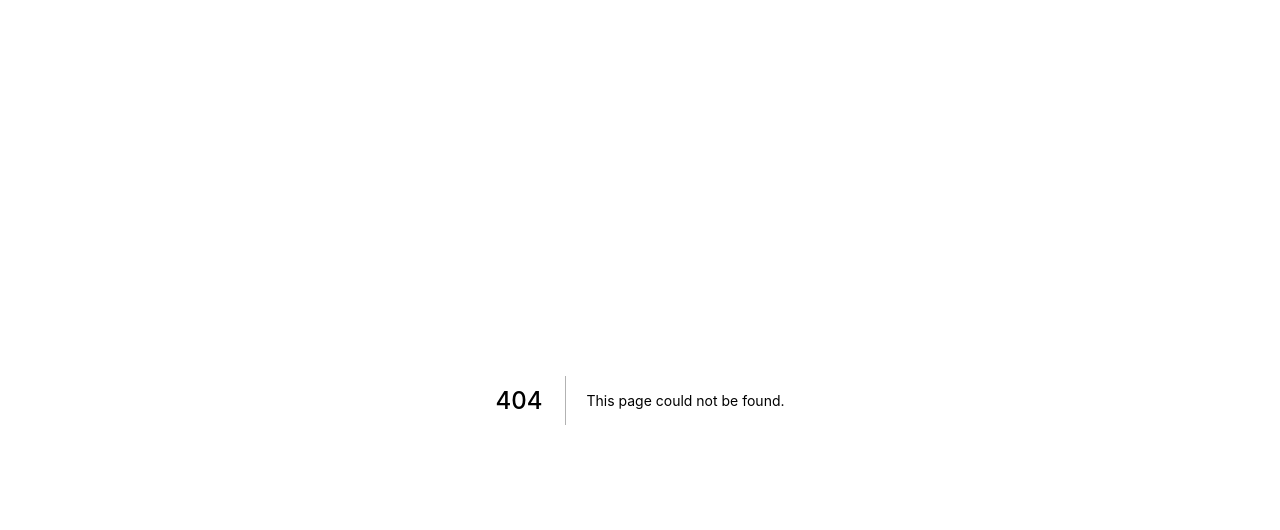
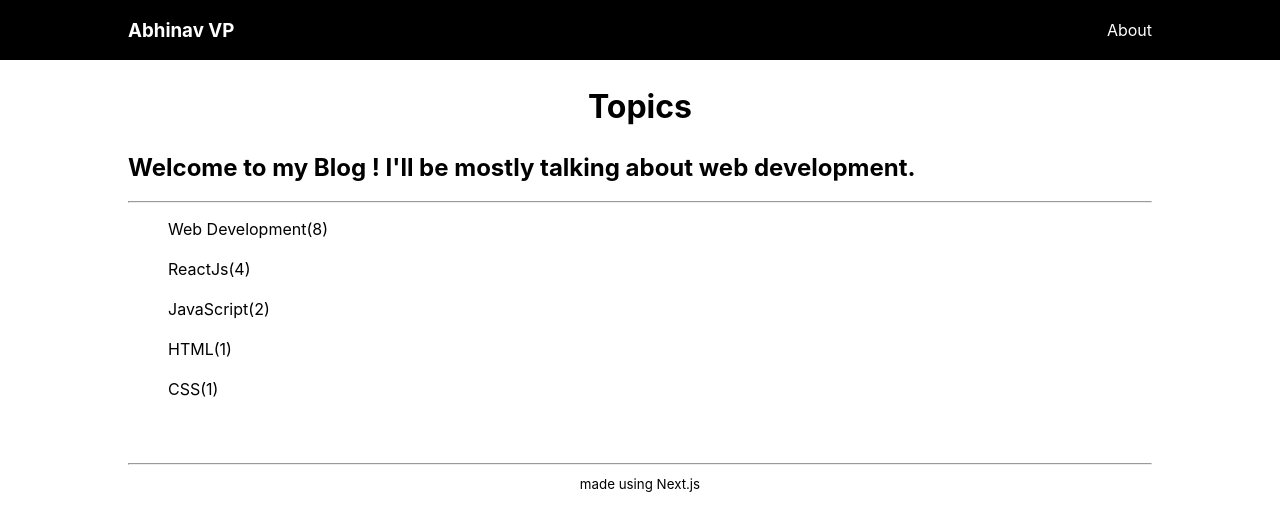
Before and after one commit to abhi12123/blog, a Next.js app: page /topics in a window 1280 px wide. Before the commit this address had no page. Shown: the top 530 px of the page. Built offline with nearby package versions, Linux system fonts and the light colour scheme.

Commit message:
added topic search feature

```diff
--- /dev/null
+++ b/lib/topics.js
@@ -0,0 +1,88 @@
+import fs from "fs";
+import path from "path";
+import matter from "gray-matter";
+import { generateSlug } from "../utils/generators";
+
+const postsDirectory = path.join(process.cwd(), "posts");
+
+export function getAllTopics() {
+  // Get file names under /posts
+  const fileNames = fs.readdirSync(postsDirectory);
+  let topicsArticles = {};
+  fileNames.map((fileName) => {
+    // Remove ".md" from file name to get id
+    const id = fileName.replace(/\.md$/, "");
+
+    // Read markdown file as string
+    const fullPath = path.join(postsDirectory, fileName);
+    const fileContents = fs.readFileSync(fullPath, "utf8");
+
+    // Use gray-matter to parse the post metadata section
+    const matterResult = matter(fileContents);
+    matterResult.data.topics?.map((topic) => {
+      if (topicsArticles[topic]) {
+        topicsArticles[topic] = topicsArticles[topic] + 1;
+      } else {
+        topicsArticles[topic] = 1;
+      }
+    });
+  });
+  let allTopics = Object.keys(topicsArticles)
+    .map((topic) => {
+      return {
+        name: topic,
+        postsCount: topicsArticles[topic],
+        slug: generateSlug(topic),
+      };
+    })
+    .sort((a, b) => (a.postsCount > b.postsCount ? -1 : 1));
+
+  // Sort posts by date
+  return allTopics;
+}
+
+export function getPostsByTopic(slug) {
+  // Get file names under /posts
+  const fileNames = fs.readdirSync(postsDirectory);
+  const allPostsData = fileNames.map((fileName) => {
+    // Remove ".md" from file name to get id
+    const id = fileName.replace(/\.md$/, "");
+
+    // Read markdown file as string
+    const fullPath = path.join(postsDirectory, fileName);
+    const fileContents = fs.readFileSync(fullPath, "utf8");
+
+    // Use gray-matter to parse the post metadata section
+    const matterResult = matter(fileContents);
+    // Combine the data with the id
+    return {
+      id,
+      ...matterResult.data,
+    };
+  });
+  // Sort posts by date
+  return allPostsData
+    .filter((postData) =>
+      postData.topics.find((topic) => generateSlug(topic) == slug)
+    )
+    .sort(({ date: a }, { date: b }) => {
+      if (a < b) {
+        return 1;
+      } else if (a > b) {
+        return -1;
+      } else {
+        return 0;
+      }
+    });
+}
+
+export function getAllTopicSlugs() {
+  const allTopics = getAllTopics();
+  return allTopics.map((topic) => {
+    return {
+      params: {
+        slug: topic.slug,
+      },
+    };
+  });
+}
--- /dev/null
+++ b/pages/topics/index.js
@@ -0,0 +1,69 @@
+import Head from "next/head";
+import Link from "next/link";
+import Layout from "../../components/layout";
+import { getAllTopics } from "../../lib/topics";
+
+export async function getStaticProps() {
+  const allTopics = getAllTopics();
+  return {
+    props: {
+      allTopics,
+    },
+  };
+}
+
+export default function Home({ allTopics = [] }) {
+  const title =
+    "Abhinav VP | Blog | Web development | ReactJs, Nextjs, HTML5, CSS3";
+  const description =
+    "Web Developer Blog by Abhinav VP, a web developer based in India. The Blog is created using NextJs. The blog will mostly discuss about Web development and occasionally other topics which might help developer career. The topics include Next.JS, ReactJs, HTML5, CSS3 etc";
+  return (
+    <Layout home>
+      <Head>
+        <title>{title}</title>
+        <meta name="description" content={description} />
+        <meta name="robots" content="index, follow" />
+        <meta property="og:type" content="article" />
+        <meta property="og:title" content={title} />
+        <meta property="og:description" content={description} />
+        <meta
+          property="og:image"
+          content="https://about.abhinavvp.com/images/profile-pic.jpg"
+        />
+        <meta property="og:url" content="https://www.abhinavvp.com/" />
+        <meta property="og:site_name" content={title} />
+        <meta name="twitter:title" content={title} />
+        <meta name="twitter:description" content={description} />
+        <meta
+          name="twitter:image"
+          content="https://about.abhinavvp.com/images/profile-pic.jpg"
+        />
+        <meta name="twitter:site" content="@abhi_vp_" />
+        <meta name="twitter:creator" content="@abhi_vp_" />
+      </Head>
+
+      <section>
+        <h1>Topics</h1>
+        <h2>
+          {`Welcome to my Blog ! I'll be mostly talking about web development.`}
+        </h2>
+        <hr />
+      </section>
+      <section>
+        <ul>
+          {allTopics.map((topic) => {
+            return (
+              <li>
+                <Link href={`/topics/${topic.slug}`}>
+                  <a>
+                    {topic.name}({topic.postsCount})
+                  </a>
+                </Link>
+              </li>
+            );
+          })}
+        </ul>
+      </section>
+    </Layout>
+  );
+}
--- a/posts/4-javascript-tips-for-shorter-code.md
+++ b/posts/4-javascript-tips-for-shorter-code.md
@@ -2,6 +2,7 @@
 title: "4 JavaScript Tips for Shorter Code"
 date: "2021-11-21"
 description: "There are plenty of tips which can be followed to make the JavaScript code shorter as well less complicated. I will share four of such tips which have reduced the effort and development time for me a lot while coding."
+topics: ["JavaScript", "Web Development"]
 ---
 
 There are plenty of tips which can be followed to make the JavaScript code shorter as well less complicated. I will share four of such tips which have reduced the effort and development time for me a lot while coding.
--- a/posts/another-4-javascript-tips-for-shorter-code.md
+++ b/posts/another-4-javascript-tips-for-shorter-code.md
@@ -2,6 +2,7 @@
 title: "Another 4 JavaScript Tips for Shorter Code"
 date: "2021-11-28"
 description: "4 more javascript tricks. This is continuation to my older acrticle on javascript"
+topics: ["JavaScript", "Web Development"]
 ---
 
 This is a continuation to my earlier article : [4 JavaScript tips for shorter code](https://abhinavvp.com/posts/4-javascript-tips-for-shorter-code/)
--- a/posts/how-react-rethinks-best-practices.md
+++ b/posts/how-react-rethinks-best-practices.md
@@ -2,6 +2,7 @@
 title: "How React Rethinks Best Practices"
 date: "2021-11-21"
 description: "React is currently the most popular front-end JavaScript library for building Web applications. It is an open-source JavaScript library that is used for building user interfaces. It renders the UI as per user requirements and plays nicely with any stack. In this article, we shall go through how React rethinks some of the best practices in web development."
+topics: ["ReactJs", "Web Development"]
 ---
 
 [React.js](https://reactjs.org/) is currently the most popular front-end JavaScript library for building Web applications. It is an open-source JavaScript library that is used for building user interfaces. It renders the UI as per user requirements and plays nicely with any stack. In this article, we shall go through how React rethinks some of the best practices in web development.
--- a/posts/portfolio-website-using-only-html.md
+++ b/posts/portfolio-website-using-only-html.md
@@ -2,6 +2,7 @@
 title: "I made a portfolio website using only HTML without any Styles. This is what I learned"
 date: "2022-02-27"
 description: "I made a portfolio website using only HTML without any styles. The intention was to push the limits of pure HTML and see its capabilities, and it was worth it. These are some of the things I’ve learned during the process."
+topics: ["HTML", "Web Development"]
 ---
 
 I made a portfolio website using only HTML without any styles. The intention was to push the limits of pure HTML and see its capabilities, and it was worth it. These are some of the things I’ve learned during the process.
--- a/posts/react-18.md
+++ b/posts/react-18.md
@@ -2,6 +2,7 @@
 title: "Behold, React 18 !"
 date: "2022-04-09"
 description: "A new version of React was released on the 29th of March this year. The latest version, React 18, includes some out-of-the-box improvements, including concurrent rending, new APIs, and much more. In this article, we shall go through some of the new features that have been introduced in React v18."
+topics: ["ReactJs", "Web Development"]
 ---
 
 A new version of React was released on the 29th of March this year. The latest version, React 18, includes some out-of-the-box improvements, including concurrent rending, new APIs, and much more. In this article, we shall go through some of the new features that have been introduced in React v18.
--- a/posts/react-explained-and-made-simple.md
+++ b/posts/react-explained-and-made-simple.md
@@ -4,6 +4,7 @@ date: "2021-11-21"
 description: "As per the landing page of React , it is a JavaScript library to build user interfaces. Its not a framework, but a library.
 Angular, Vue, Next.js, Gatsby, Redwood.js etc are examples for frameworks. A framework includes resources that a large-scale application might need : creating forms, running automated tests, making network requests etc.
 Whereas React itself does not include many of these functionalities. Core react is used only to build User Interfaces. In order to build complete React applications, you will need to choose the required packages and tools on your own. For example, for forms and validation React Hook Form or Formik can be used and for testing React Testing Library or Jest can be used."
+topics: ["ReactJs", "Web Development"]
 ---
 
 ![React landing page image](https://cdn.hashnode.com/res/hashnode/image/upload/v1635659888350/RiQ52UEMy.png)
--- a/posts/using-clamp-for-responsiveness.md
+++ b/posts/using-clamp-for-responsiveness.md
@@ -3,6 +3,7 @@ title: "Using Clamp() for Responsiveness"
 date: "2021-11-21"
 description: "Clamp is one of the most useful yet underrated functions in CSS to ensure responsiveness in web design.
 Web pages can be viewed from multiple platforms, and you will have to ensure that the design won't break in any of the viewports. Clamp() is a combination of min() and max(). It takes 3 arguments: the lower limit, the variable, and the upper limit. It clamps a value between the provided lower and upper limit. This ensures that the width remains relative to the viewport at the same time with a lower and upper bound."
+topics: ["CSS", "Web Development"]
 ---
 
 **Clamp()** is one of the most useful yet underrated functions in CSS to ensure responsiveness in web design.
--- a/posts/why-you-should-use-error-boundaries-in-react.md
+++ b/posts/why-you-should-use-error-boundaries-in-react.md
@@ -2,6 +2,7 @@
 title: "Why You Should Use Error Boundaries in React"
 date: "2022-02-12"
 description: "React Error Boundaries were introduced in React version 16 to generate a fallback UI in case a component were to crash. This was to ensure that a JavaScript error in a single component should not crash the whole app. "
+topics: ["ReactJs", "Web Development"]
 ---
 
 React Error Boundaries were introduced in React version 16 to generate a fallback UI in case a component were to crash. This was to ensure that a JavaScript error in a single component should not crash the whole app.
--- /dev/null
+++ b/utils/generators.js
@@ -0,0 +1,3 @@
+export const generateSlug = (text) => {
+  return text.toLowerCase().replace(" ", "-");
+};
```
Also changed, not shown: pages/topics/[slug].js (added, +78 -0 lines).
